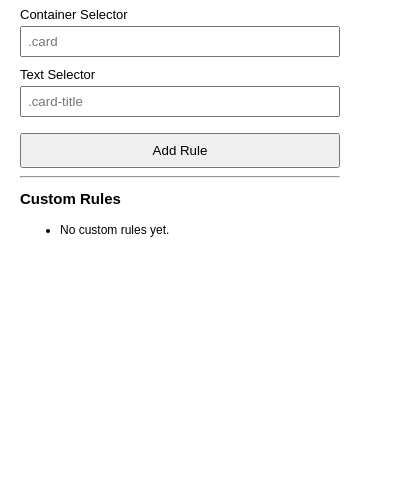
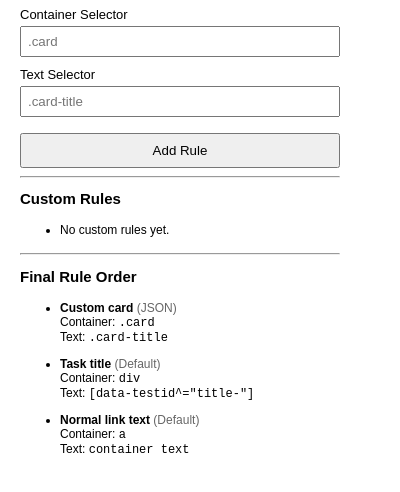
Before and after one commit to hreluz/copy-structured-text-addon, a browser extension: page popup.html in a window 400 px wide. Shown: the part 106-598 px from the top of the page. Drawn offline with Linux system fonts and the light colour scheme.

Commit message:
Show final merged rules in the popup

```diff
--- a/popup.css
+++ b/popup.css
@@ -60,3 +60,8 @@ li {
 .rule-actions button {
   width: 50%;
 }
+
+.source {
+  font-weight: normal;
+  color: #666;
+}
--- a/popup.html
+++ b/popup.html
@@ -37,7 +37,14 @@
   <h2>Custom Rules</h2>
   <ul id="rules-list"></ul>
 
+  <hr />
+
+  <h2>Final Rule Order</h2>
+  <ul id="merged-rules-list"></ul>
+
+  <script src="defaultRules.js"></script>
   <script src="ruleStorage.js"></script>
+  <script src="ruleMerger.js"></script>
   <script src="selectorValidation.js"></script>
   <script src="popup.js"></script>
 </body>
--- a/popup.js
+++ b/popup.js
@@ -1,5 +1,6 @@
 const form = document.getElementById("rule-form");
 const rulesList = document.getElementById("rules-list");
+const mergedRulesList = document.getElementById("merged-rules-list");
 
 const editIndexInput = document.getElementById("editIndex");
 const nameInput = document.getElementById("name");
@@ -20,6 +21,20 @@ async function saveCustomRules(rules) {
   });
 }
 
+async function getFileRules() {
+  try {
+    const response = await fetch(chrome.runtime.getURL("copyRules.json"));
+
+    if (!response.ok) {
+      return [];
+    }
+
+    return await response.json();
+  } catch (error) {
+    return [];
+  }
+}
+
 function resetForm() {
   form.reset();
   editIndexInput.value = "";
@@ -37,6 +52,43 @@ function enterEditMode(rule, index) {
   cancelEditButton.classList.remove("hidden");
 }
 
+function renderRuleItem(rule, source) {
+  const li = document.createElement("li");
+
+  li.innerHTML = `
+    <div class="rule-name">${rule.name} <span class="source">(${source})</span></div>
+    <div>Container: <code>${rule.containerSelector}</code></div>
+    <div>Text: <code>${rule.textSelector || "container text"}</code></div>
+  `;
+
+  return li;
+}
+
+async function renderMergedRules() {
+  const uiRules = await getCustomRules();
+  const fileRules = await getFileRules();
+  const mergedRules = mergeRules(uiRules, fileRules, DEFAULT_RULES);
+
+  mergedRulesList.innerHTML = "";
+
+  if (mergedRules.length === 0) {
+    mergedRulesList.innerHTML = "<li>No rules available.</li>";
+    return;
+  }
+
+  mergedRules.forEach((rule) => {
+    let source = "Default";
+
+    if (uiRules.includes(rule)) {
+      source = "UI";
+    } else if (fileRules.includes(rule)) {
+      source = "JSON";
+    }
+
+    mergedRulesList.appendChild(renderRuleItem(rule, source));
+  });
+}
+
 async function renderRules() {
   const rules = await getCustomRules();
 
@@ -44,9 +96,7 @@ async function renderRules() {
 
   if (rules.length === 0) {
     rulesList.innerHTML = "<li>No custom rules yet.</li>";
-    return;
-  }
-
+  } else {
     rules.forEach((rule, index) => {
       const li = document.createElement("li");
 
@@ -64,6 +114,10 @@ async function renderRules() {
       rulesList.appendChild(li);
     });
   }
+
+  await renderMergedRules();
+}
+
 form.addEventListener("submit", async (event) => {
   event.preventDefault();
 
--- /dev/null
+++ b/ruleMerger.js
@@ -0,0 +1,9 @@
+function mergeRules(uiRules = [], fileRules = [], defaultRules = []) {
+  return [...uiRules, ...fileRules, ...defaultRules];
+}
+
+if (typeof module !== "undefined") {
+  module.exports = {
+    mergeRules
+  };
+}
```
Also changed, not shown: popup.test.js (added, +41 -0 lines), ruleMerger.test.js (added, +17 -0 lines). Lines whose indentation alone changed are shown as unchanged.
